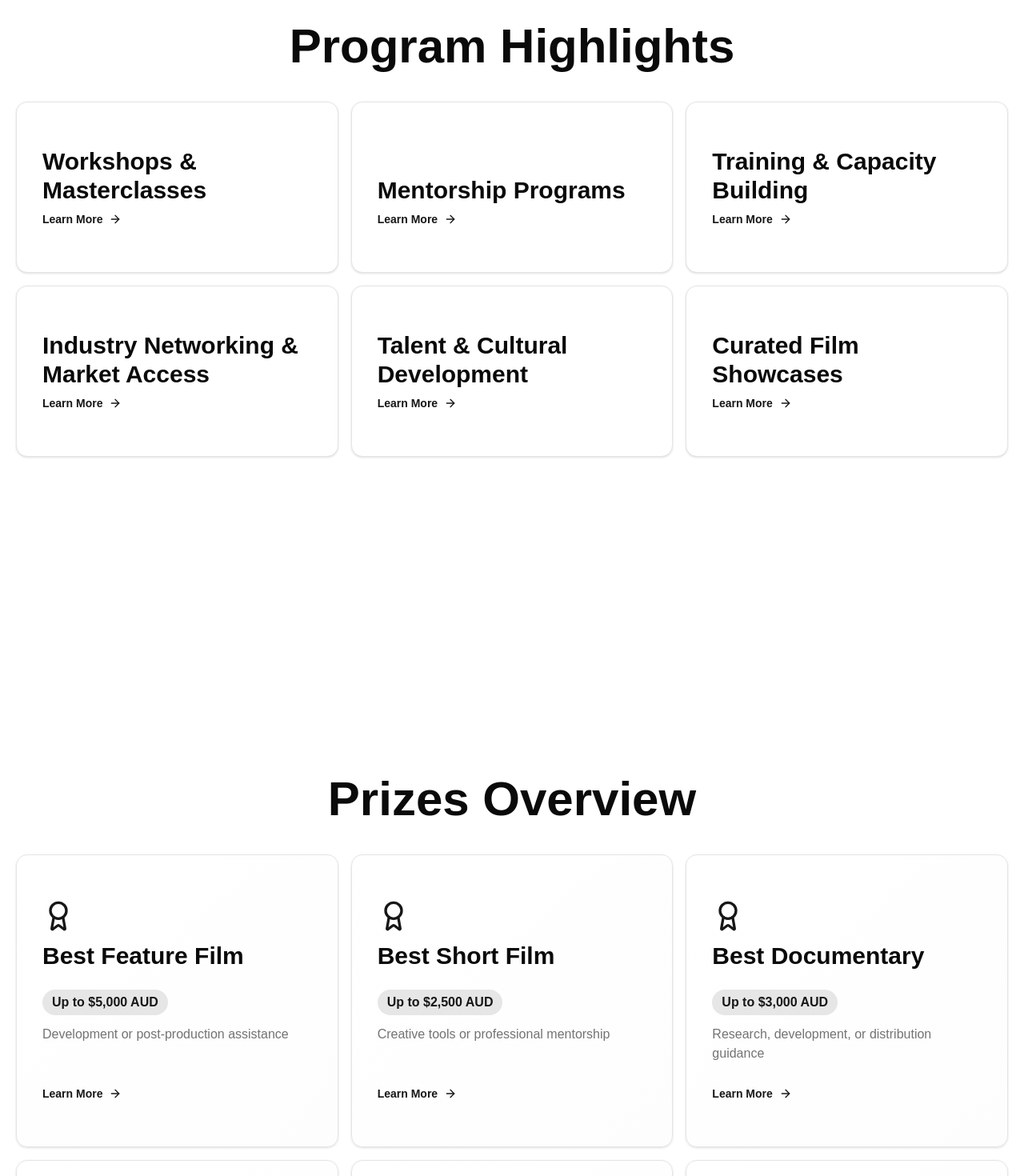
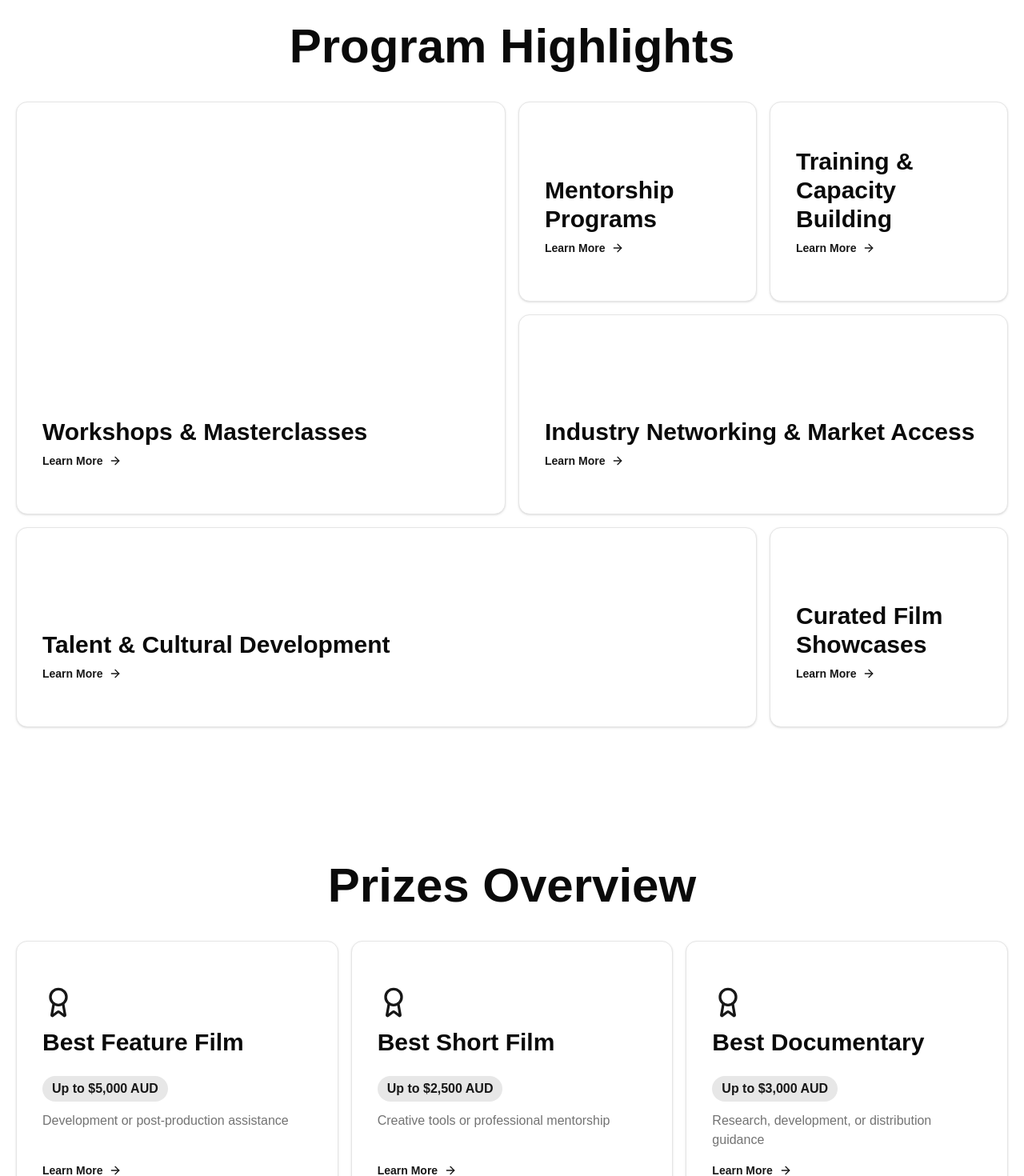
Before and after one commit to TANISHQBEDI/iaffa, a Next.js app: page / in a window 1280 px wide. Shown: the part 860-2330 px from the top of the page at 80% size. Built offline with nearby package versions, Linux system fonts and the light colour scheme; a web font is replaced by a local one.

Commit message:
:bug: fix: Fix the grid layout for program and prizes section

```diff
--- a/src/app/globals.css
+++ b/src/app/globals.css
@@ -167,18 +167,25 @@
     @apply text-sm leading-relaxed;
   }
 }
-
 .programs {
-  grid-template-columns: repeat(3, 1fr);
+  grid-template-columns: repeat(4, 1fr);
   grid-template-rows: repeat(3, minmax(200px, 1fr));
   grid-template-areas:
-    "item1 item2 item3"
-    "item1 item4 item4"
-    "item5 item5 item6";
+    "item1 item1 item2 item3"
+    "item1 item1 item4 item4"
+    "item5 item5 item5 item6";
 }
 
-/* Tablet (medium screens) */
-@media (max-width: 1024px) {
+/* Explicitly set grid areas for each item */
+.programs .item1 { grid-area: item1; }
+.programs .item2 { grid-area: item2; }
+.programs .item3 { grid-area: item3; }
+.programs .item4 { grid-area: item4; }
+.programs .item5 { grid-area: item5; }
+.programs .item6 { grid-area: item6; }
+
+/* Tablet (medium screens) - below 1024px */
+@media (max-width: 1023px) {
   .programs {
     grid-template-columns: repeat(2, 1fr);
     grid-template-rows: repeat(4, minmax(180px, 1fr));
@@ -190,8 +197,8 @@
   }
 }
 
-/* Mobile (small screens) */
-@media (max-width: 640px) {
+/* Mobile (small screens) - below 640px */
+@media (max-width: 639px) {
   .programs {
     grid-template-columns: 1fr;
     grid-template-rows: auto;
--- a/src/modules/home/ui/sections/prizes-overview.tsx
+++ b/src/modules/home/ui/sections/prizes-overview.tsx
@@ -6,16 +6,16 @@ import { ArrowRight, Award } from 'lucide-react'
 
 export const PrizesOverview = () => {
   return (
-    <div className='min-h-screen w-full container mx-auto flex flex-col gap-8 items-center justify-center py-20 px-5'>
+    <div className='w-full container mx-auto flex flex-col gap-8 items-center justify-center py-20 px-5'>
       <h1 className='heading-1'>Prizes Overview</h1>
-      <div className='w-full h-full grid programs gap-4'>
+      <div className='w-full grid grid-cols-1 sm:grid-cols-2 lg:grid-cols-3 gap-4'>
         {PRIZES.map((prize) => (
           <Link
             key={prize.id}
             href={prize.href}
-            className={`item${prize.id} [grid-area:item${prize.id}] group`}
+            className="group"
           >
-            <Card className='h-full transition-all duration-300 hover:shadow-xl hover:border-primary/50 hover:-translate-y-1 bg-gradient-to-br from-background to-muted/20'>
+            <Card className='h-full transition-all duration-300 hover:shadow-xl hover:border-primary/50 hover:-translate-y-1'>
               <CardContent className='h-full flex flex-col items-start justify-between p-6 md:p-8'>
                 <div className='mb-4'>
                   <Award className='w-8 h-8 md:w-10 md:h-10 text-primary mb-3 group-hover:scale-110 transition-transform duration-300' />
@@ -23,7 +23,6 @@ export const PrizesOverview = () => {
                     {prize.label}
                   </CardTitle>
                 </div>
-
                 <div className='space-y-3 flex-grow'>
                   <div className='inline-block px-3 py-1 bg-primary/10 text-primary rounded-full text-sm md:text-base font-semibold'>
                     {prize.reward}
@@ -34,7 +33,6 @@ export const PrizesOverview = () => {
                     </CardDescription>
                   )}
                 </div>
-
                 <div className='flex items-center gap-2 text-sm font-semibold text-primary group-hover:gap-3 transition-all duration-300 mt-4'>
                   Learn More
                   <ArrowRight className='w-4 h-4' />
--- a/src/modules/home/ui/sections/program-highlights.tsx
+++ b/src/modules/home/ui/sections/program-highlights.tsx
@@ -6,7 +6,7 @@ import { ArrowRight } from 'lucide-react'
 
 const ProgramHighlights = () => {
   return (
-    <div className='min-h-screen w-full container mx-auto flex flex-col gap-8 items-center justify-center py-20 px-5'>
+    <div className=' w-full container mx-auto flex flex-col gap-8 items-center justify-center py-20 px-5'>
       <h1 className='heading-1'>Program Highlights</h1>
       <div className='w-full h-full grid programs gap-4'>
         {PROGRAM_HIGHLIGHTS.map((program) => (
```
